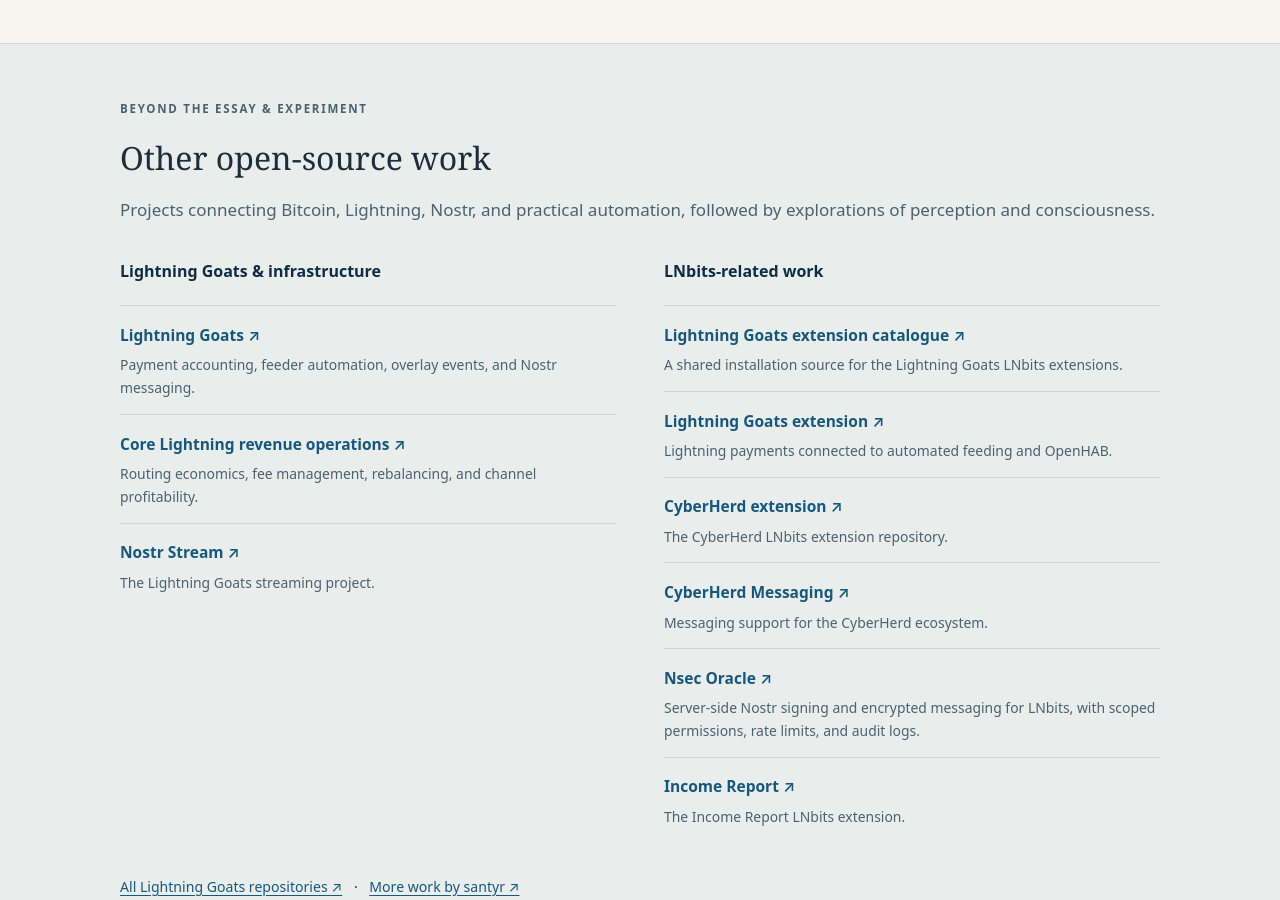
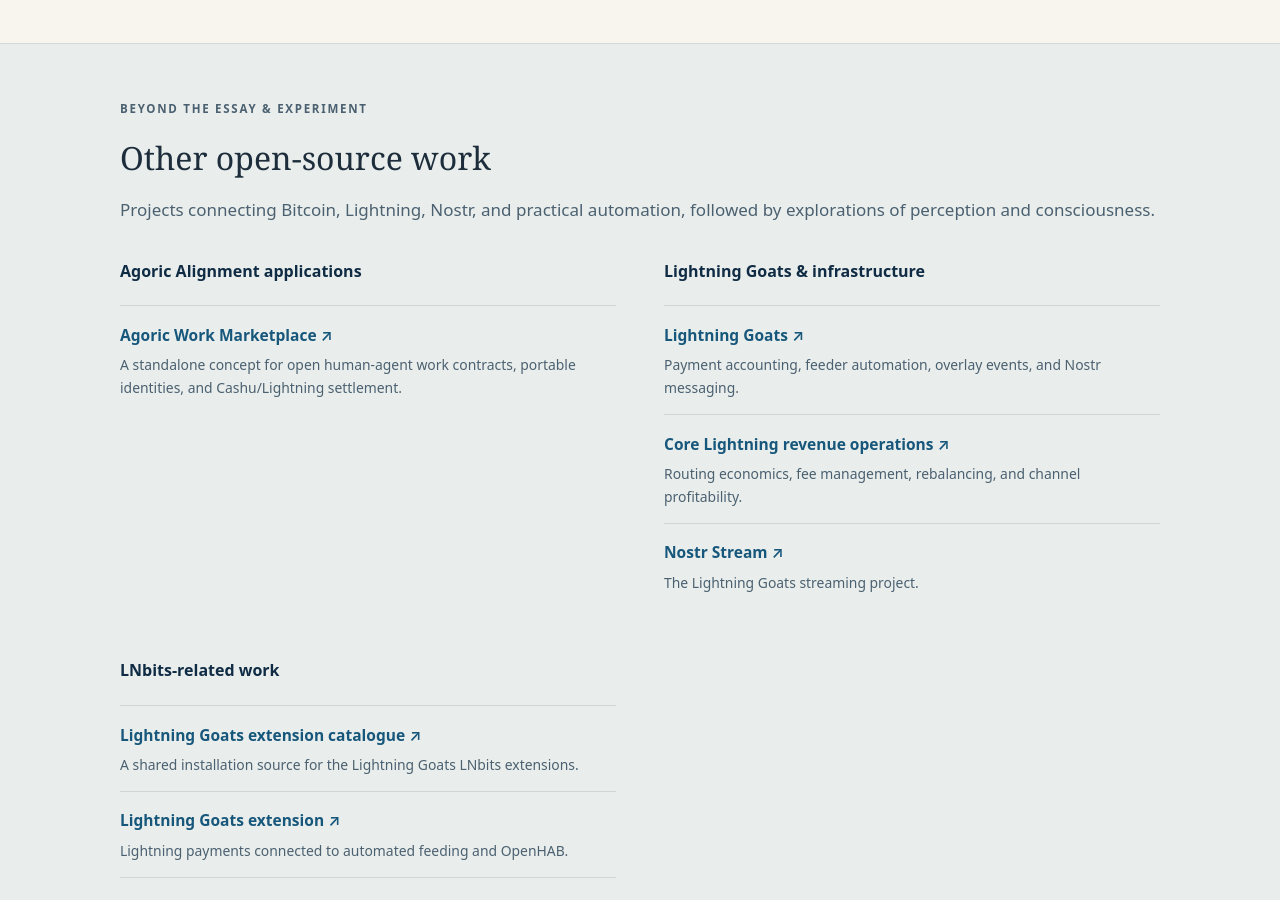
Before and after one commit to santyr/santyr.github.io, a Jekyll site: the page built from index.html, in a window 1280 px wide and 900 px high, scrolled down 1691 px. Built offline with Jekyll 4.4.1, drawn with Linux system fonts in a browser that asks for light colours.

Commit message:
List Agoric Work Marketplace as a standalone related project

```diff
--- a/_data/projects.yml
+++ b/_data/projects.yml
@@ -1,3 +1,8 @@
+- title: Agoric Alignment applications
+  items:
+  - title: Agoric Work Marketplace
+    url: /projects/agoric-work-marketplace/
+    description: A standalone concept for open human-agent work contracts, portable identities, and Cashu/Lightning settlement.
 - title: Lightning Goats & infrastructure
   items:
   - title: Lightning Goats
```
